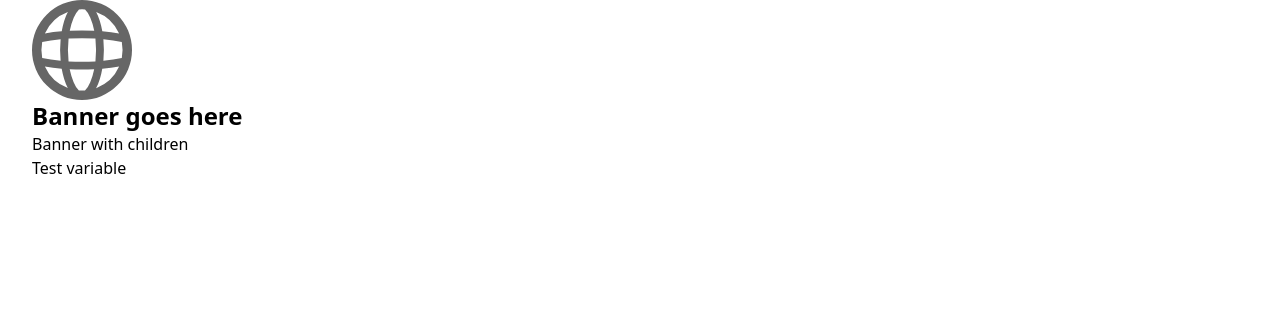
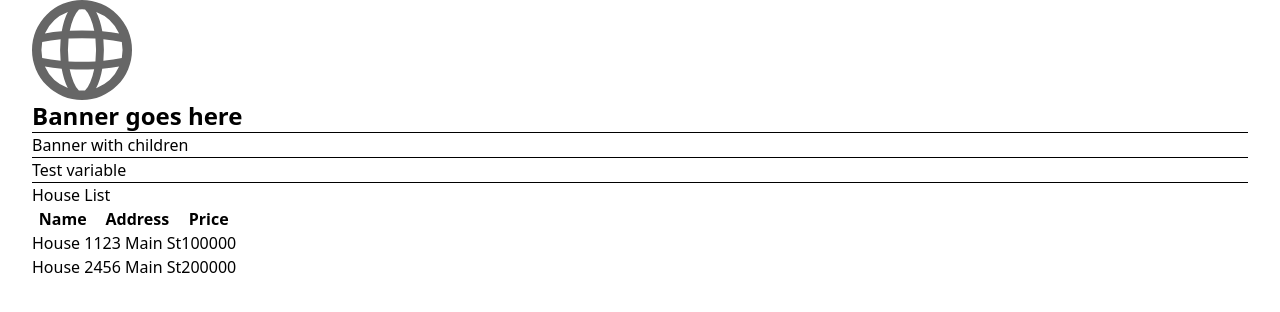
Before and after one commit to alekspanteli/my-app, a Next.js app: page / in a window 1280 px wide. Shown: the top 312 px of the page. Built offline with nearby package versions, Linux system fonts and the light colour scheme.

Commit message:
Add HouseList and HouseRow components to display a list of houses in Home page; update page layout with additional horizontal rules.

```diff
--- /dev/null
+++ b/app/components/house-list.tsx
@@ -0,0 +1,35 @@
+import HouseRow from "./house-row";
+
+export type House = {
+  id: number;
+  name: string;
+  address: string;
+  price: number;
+};
+
+const houses: House[] = [
+  { id: 1, name: "House 1", address: "123 Main St", price: 100000 },
+  { id: 2, name: "House 2", address: "456 Main St", price: 200000 },
+];
+
+export default function HouseList() {
+  return (
+    <>
+      <h2>House List</h2>
+      <table>
+        <thead>
+          <tr>
+            <th>Name</th>
+            <th>Address</th>
+            <th>Price</th>
+          </tr>
+        </thead>
+        <tbody>
+          {houses.map((house) => (
+            <HouseRow key={house.id} {...house} />
+          ))}
+        </tbody>
+      </table>
+    </>
+  );
+}
--- /dev/null
+++ b/app/components/house-row.tsx
@@ -0,0 +1,11 @@
+import { House } from "./house-list";
+
+export default function HouseRow({name, address, price}: Omit<House, 'id'>) {
+  return (
+    <tr>
+      <td>{name}</td>
+      <td>{address}</td>
+      <td>{price}</td>
+    </tr>
+  );
+}
--- a/app/page.tsx
+++ b/app/page.tsx
@@ -1,5 +1,6 @@
 import Banner from "./components/banner";
 import BannerChildren from "./components/banner-children";
+import HouseList from "./components/house-list";
 
 const myvariable = "Test variable";
 
@@ -7,10 +8,14 @@ export default function Home() {
   return (
     <div className="container">
       <Banner headerText="Banner goes here"/>
+      <hr />
       <BannerChildren>
         <h1>Banner with children</h1>
       </BannerChildren>
+      <hr />
       {myvariable}
+      <hr />
+      <HouseList />
     </div>
   );
 }
```
